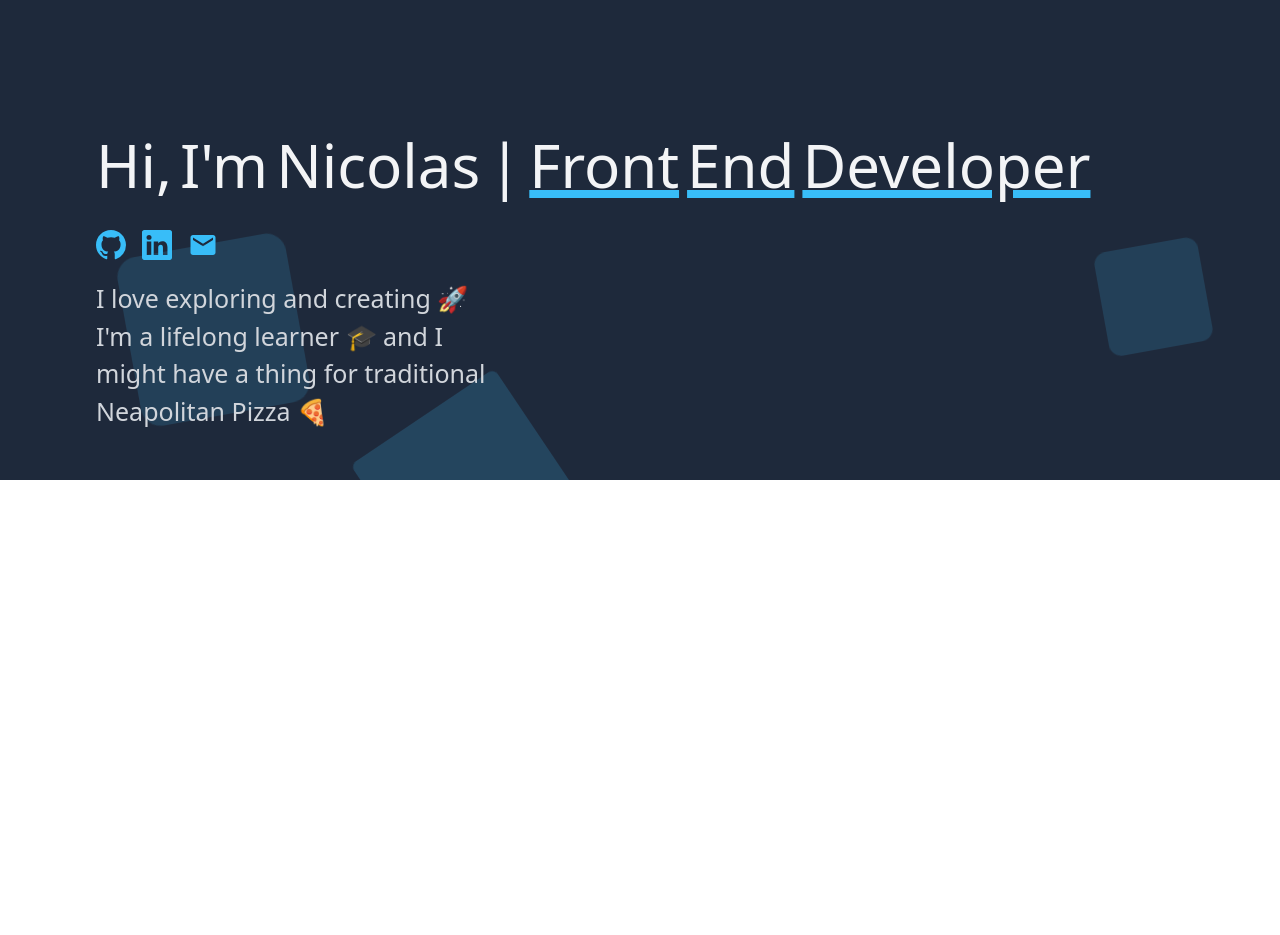
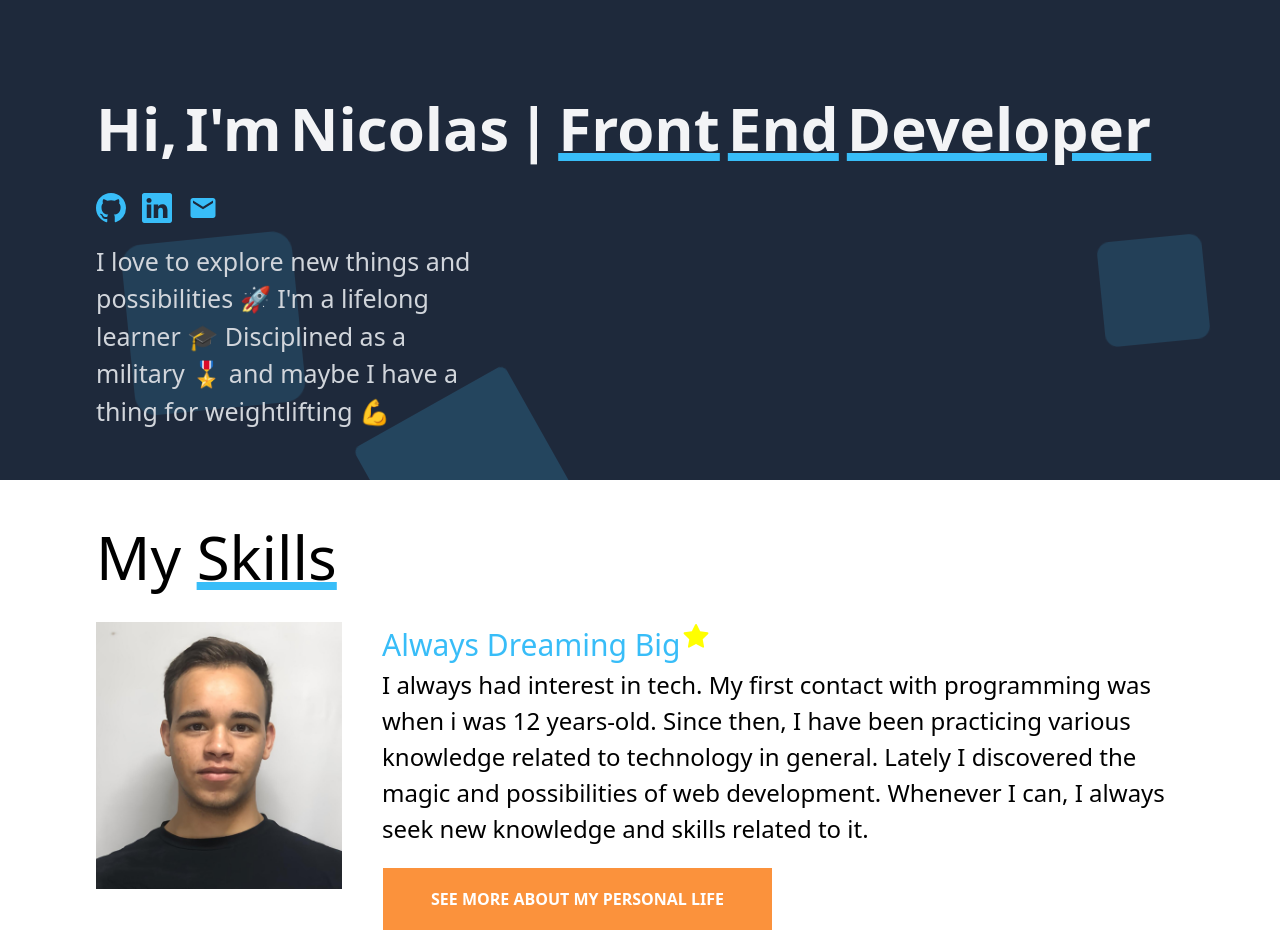
Before and after one commit to NicolasMouraC/nicolasmourac.github.io, a React (Create React App) app: page / in a window 1280 px wide. Shown: the part 320-1255 px from the top of the page. Before the commit the page ends 800 px from the top, so only its background shows below. Built offline with nearby package versions, Linux system fonts and the light colour scheme.

Commit message:
Add header and skills container

```diff
--- a/src/Animation.css
+++ b/src/Animation.css
@@ -12,8 +12,8 @@
 }
 
 .background {
-    position: fixed;
-    width: 100vw;
+    position: absolute;
+    width: 100%;
     height: 100vh;
     top: 0;
     left: 0;
--- a/src/App.js
+++ b/src/App.js
@@ -1,9 +1,16 @@
 import './App.css';
+import './ButtonAnimation.css';
 import MainContainer from './components/MainContainer.js';
+import Skills from './components/Skills.js';
 
 function App() {
   return (
-    <MainContainer/>
+    <div className="box-border">
+      <MainContainer/>
+      <section className="pt-8 pl-10 pr-20 pb-1 md:pl-24">
+        <Skills />
+      </section>
+    </div>
   );
 }
 
--- /dev/null
+++ b/src/ButtonAnimation.css
@@ -0,0 +1,72 @@
+.button,
+.button *,
+.button :after,
+.button :before,
+.button:after,
+.button:before {
+  border: 0 solid;
+  box-sizing: border-box;
+}
+.button {
+  -webkit-tap-highlight-color: transparent;
+  -webkit-appearance: button;
+  background-color: rgb(251, 146, 60);
+  background-image: none;
+  color: #fff;
+  cursor: pointer;
+  font-family: ui-sans-serif, system-ui, -apple-system, BlinkMacSystemFont,
+    Segoe UI, Roboto, Helvetica Neue, Arial, Noto Sans, sans-serif,
+    Apple Color Emoji, Segoe UI Emoji, Segoe UI Symbol, Noto Color Emoji;
+  font-size: 100%;
+  font-weight: 900;
+  line-height: 1.5;
+  margin: 20px 0 0 0;
+  -webkit-mask-image: -webkit-radial-gradient(#000, #fff);
+  padding: 0;
+}
+.button:disabled {
+  cursor: default;
+}
+.button:-moz-focusring {
+  outline: auto;
+}
+.button svg {
+  display: block;
+  vertical-align: middle;
+}
+.button [hidden] {
+  display: none;
+}
+.button {
+  --height: 4rem;
+  border: 1px solid;
+  box-sizing: border-box;
+  display: grid;
+  place-items: center;
+  height: var(--height);
+  overflow: hidden;
+  padding: 0 3rem;
+  position: relative;
+  text-transform: uppercase;
+}
+.button span {
+  font-weight: 900;
+  mix-blend-mode: difference;
+}
+.button:before {
+  --middle: calc(var(--height) / 2);
+  background: rgb(56 189 248);
+  content: "";
+  height: 100%;
+  left: calc(var(--height) * -1);
+  position: absolute;
+  top: 0;
+  transform: rotate(-90deg);
+  transform-origin: var(--middle) var(--middle);
+  transition: transform 0.3s;
+  width: calc(100% + var(--height));
+  z-index: -1;
+}
+.button:hover:before {
+  transform: rotate(0deg);
+}
--- a/src/components/MainContainer.js
+++ b/src/components/MainContainer.js
@@ -5,7 +5,7 @@ import "../Animation.css"
 
 const MainContainer = () => {
     return (
-            <main className="pt-8 pl-14 pr-16 pb-1 bg-slate-800 h-screen relative md:pl-24">
+            <main className="pt-8 pl-10 pr-10 pb-1 bg-slate-800 h-screen relative md:pl-24">
                 <div className="background">
                     <li></li>
                     <li></li>
@@ -19,7 +19,7 @@ const MainContainer = () => {
                 </div>
                 <section>
                     <div className="absolute bottom-[50px]">
-                        <header className="text-gray-100 text-[40px] my-[20px] flex flex-wrap md:text-[60px]">
+                        <header className="text-gray-100 text-[40px] font-bold my-[20px] flex flex-wrap md:text-[60px]">
                             <h1 className="mr-2">Hi,</h1>
                             <h1 className="mr-2">I'm</h1>
                             <h1 className="mr-2">Nicolas</h1>
@@ -29,19 +29,19 @@ const MainContainer = () => {
                             <h1 className="mr-2 underline decoration-sky-400 underline-offset-2 decoration-8">Developer</h1>
                         </header>
                         <div className="flex space-x-4 my-[20px]">
-                            <a className="text-sky-400 text-[30px] transition ease-linear delay-150 hover:text-stone-100 hover:scale-150" >
+                            <a href="https://github.com/NicolasMouraC" className="text-sky-400 text-[30px] transition ease-linear delay-150 hover:text-stone-100 hover:scale-150" >
                                 <BsGithub/>
                             </a>
-                            <a className="text-sky-400 text-[30px] transition ease-linear delay-150 hover:text-stone-100 hover:scale-150" >
+                            <a href="https://www.linkedin.com/in/nicolas-moura-b677b8232/" className="text-sky-400 text-[30px] transition ease-linear delay-150 hover:text-stone-100 hover:scale-150" >
                                 <BsLinkedin/>
                             </a>
-                            <a className="text-sky-400 text-[30px] transition ease-linear delay-150 hover:text-stone-100 hover:scale-150">
+                            <a href="mailto:nicolasoutrog@gmail.com" className="text-sky-400 text-[30px] transition ease-linear delay-150 hover:text-stone-100 hover:scale-150">
                                 <MdEmail/>
                             </a>
                         </div>
                         <article className="w-[400px] text-[20px] md:text-[25px]">
                             <p className="text-gray-300">
-                                I love exploring and creating 🚀 I'm a lifelong learner 🎓 and I might have a thing for traditional Neapolitan Pizza 🍕
+                                I love to explore new things and possibilities 🚀 I'm a lifelong learner 🎓 Disciplined as a military 🎖️ and maybe I have a thing for weightlifting 💪
                             </p>
                         </article>
                     </div>
--- a/src/components/Skills.js
+++ b/src/components/Skills.js
@@ -1,9 +1,31 @@
 import React from "react";
+import { AiFillStar } from 'react-icons/ai';
+import Photo from './images/myPhoto.jpeg';
 
 const Skills = () => {
     return (
-        <section className="grid">
-
+        <section>
+            <div className="text-[40px] font-medium mb-[20px] md:text-[60px]">My <span className="underline decoration-sky-400 underline-offset-2 decoration-8">Skills</span></div>
+            <div className="grid gap-[40px] grid-cols-1 md:grid-cols-4">
+                <img
+                    src={Photo}
+                    className="max-h-[400px]"
+                    alt="Nicolas Picture">
+                </img>
+                <article className="md: md:col-start-2 md:col-span-3">
+                    <h2 className="text-[26px] font-medium text-sky-400 flex md:text-[30px]">
+                        Always Dreaming Big
+                        <AiFillStar color="yellow"/>
+                    </h2>
+                    <p className="text-[20px] font-light md:text-[24px]">
+                        I always had interest in tech. My first contact with programming was when i was 12 years-old.
+                        Since then, I have been practicing various knowledge related to technology in general.
+                        Lately I discovered the magic and possibilities of web development.
+                        Whenever I can, I always seek new knowledge and skills related to it.
+                    </p>
+                    <button className="button">See more about my personal life</button>
+                </article>
+            </div>
         </section>
     )
 }
```
Also changed, not shown: src/components/images/myPhoto.jpeg (added).
